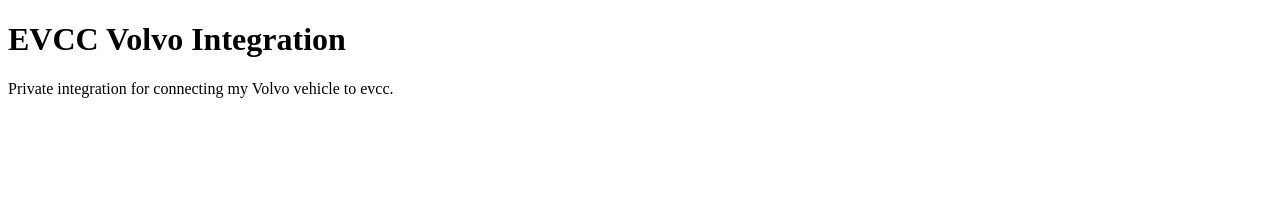
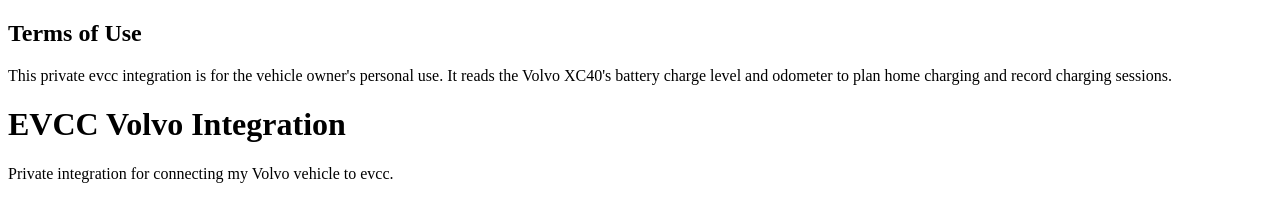
Before and after one commit to MrBausB/volvo-evcc, a plain HTML site: page index.html in a window 1280 px wide. Drawn offline with Linux system fonts and the light colour scheme.

Commit message:
Update index.html

```diff
--- a/index.html
+++ b/index.html
@@ -4,6 +4,8 @@
     <meta charset="UTF-8">
     <title>EVCC Volvo Integration</title>
 </head>
+    <h2>Terms of Use</h2>
+<p>This private evcc integration is for the vehicle owner's personal use. It reads the Volvo XC40's battery charge level and odometer to plan home charging and record charging sessions.</p>
 <body>
     <h1>EVCC Volvo Integration</h1>
     <p>Private integration for connecting my Volvo vehicle to evcc.</p>
```
